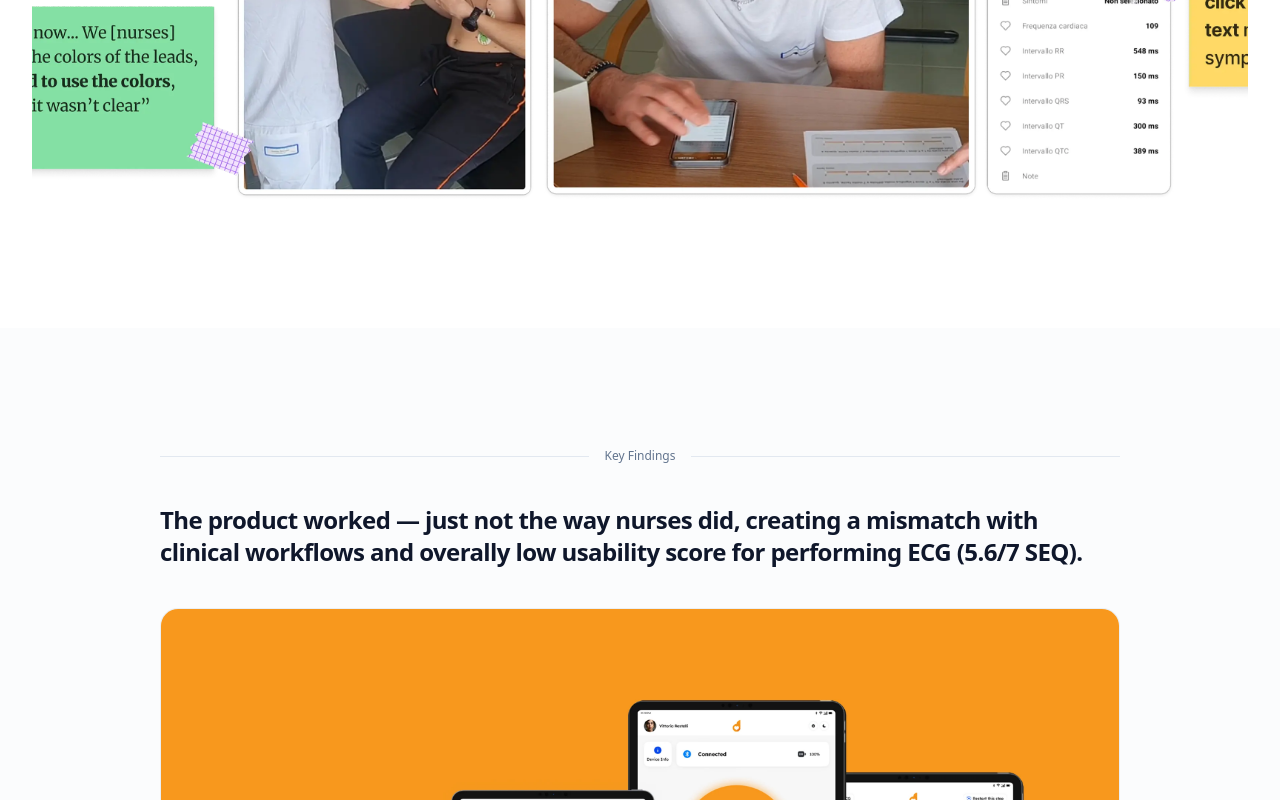
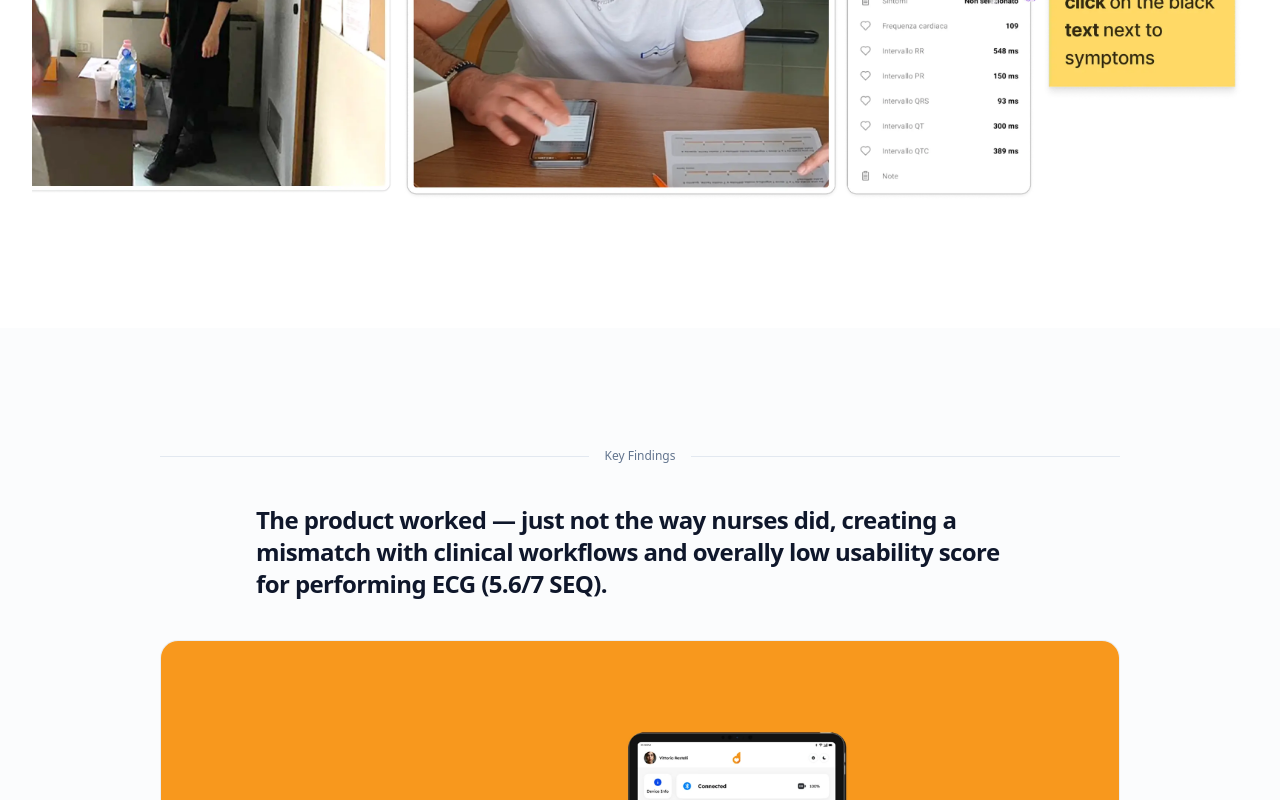
Before and after one commit to shkyb/shkyb.github.io, a React (Vite) app: page /projects/d-heart in a window 1280 px wide. Shown: the part 4898-5698 px from the top of the page. Built offline with nearby package versions, Linux system fonts and the light colour scheme.

Commit message:
d-heart added image for nurse

```diff
--- a/src/case-studies/d-heart/index.jsx
+++ b/src/case-studies/d-heart/index.jsx
@@ -12,6 +12,8 @@ import imgNurse_5 from "./assets/dh_nurse_5.webp"
 import imgNurse_6 from "./assets/dh_nurse_6.webp"
 import imgNurse_7 from "./assets/dh_nurse_7.webp"
 import imgNurse_8 from "./assets/dh_nurse_8.webp"
+import imgNurse_9 from "./assets/dh_nurse_9.webp"
+
 import vidProblem from "./assets/old d-heart video.webm"
 import vidSolInstruction from "./assets/d-heart_solution_instructions.webm"
 import vidSolInterface from "./assets/d-heart_solution_interface.webm"
@@ -243,6 +245,10 @@ const NursingHome = [
   },
   {
     src: imgNurse_8,
+    alt: "Nurse testing the D-Heart device in a nursing home",
+  },
+  {
+    src: imgNurse_9,
     alt: "Nurse testing the D-Heart device in a nursing home",
   }
 ]
@@ -667,6 +673,7 @@ show
           <CaseSeparator label="Key Findings" />
           <SectionHeading
             title="The product worked — just not the way nurses did, creating a mismatch with clinical workflows and overally low usability score for performing ECG (5.6/7 SEQ)."
+            className="mx-auto max-w-3xl"
           />
           <Figure
             src={placeholder}
```
Also changed, not shown: src/case-studies/d-heart/assets/dh_nurse_1.webp, src/case-studies/d-heart/assets/dh_nurse_9.webp (added).
